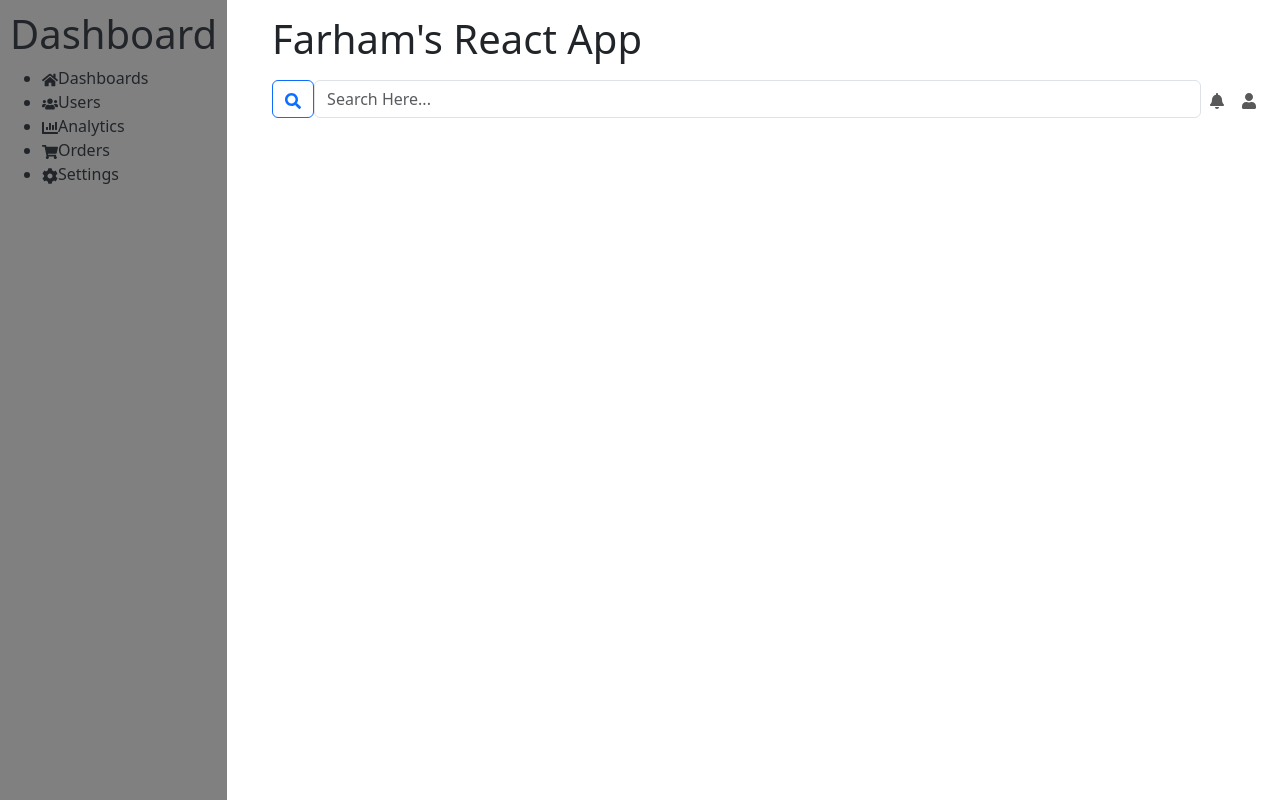
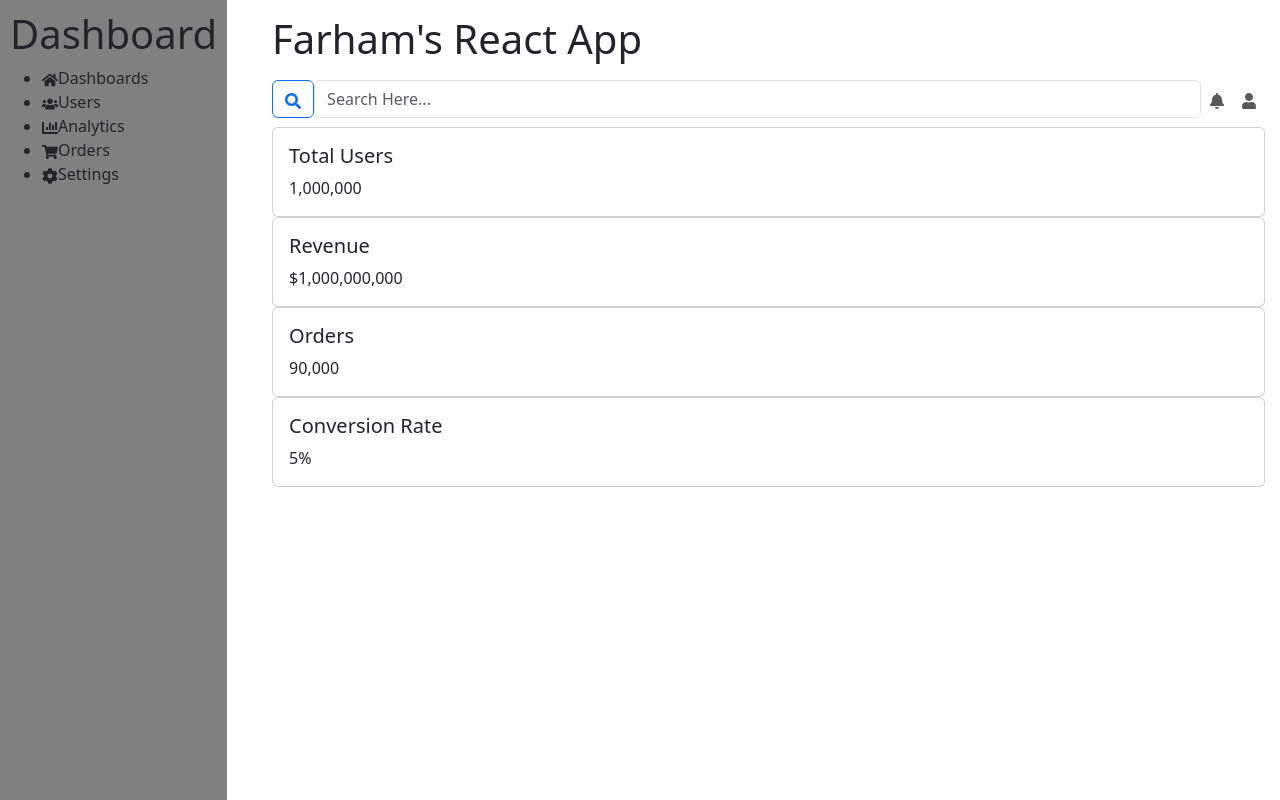
Before and after one commit to Farhamkh/homework-farham, a React (Create React App) app: page / in a window 1280 px wide. Shown: the top 800 px of the page. Built offline with nearby package versions, Linux system fonts and the light colour scheme.

Commit message:
Added basic card Widgets

```diff
--- a/src/App.js
+++ b/src/App.js
@@ -1,6 +1,6 @@
 import logo from './logo.svg';
 import './App.css';
-import {Navbar, Nav, Form, FormControl, Button} from 'react-bootstrap';
+import {Navbar, Nav, Form, FormControl, Button, Row, Col, Card} from 'react-bootstrap';
 import { FaHome, FaUser, FaCog, FaBell, FaEnvelope, FaShoppingCart, FaChartBar, FaUsers, FaSearch} from 'react-icons/fa';
 
 function App() {
@@ -36,6 +36,38 @@ function App() {
 
         </Navbar>
 
+
+
+          <Card>
+            <Card.Body>
+              <Card.Title>Total Users</Card.Title>
+              <Card.Text>1,000,000</Card.Text>
+            </Card.Body>
+          </Card>
+
+          <Card>
+            <Card.Body>
+              <Card.Title>Revenue</Card.Title>
+              <Card.Text>$1,000,000,000</Card.Text>
+            </Card.Body>
+          </Card>
+
+          <Card>
+            <Card.Body>
+              <Card.Title>Orders</Card.Title>
+              <Card.Text>90,000</Card.Text>
+            </Card.Body>
+          </Card>
+
+          <Card>
+            <Card.Body>
+              <Card.Title>Conversion Rate</Card.Title>
+              <Card.Text>5%</Card.Text>
+            </Card.Body>
+          </Card>
+
+
+
       </div>
     </div>
   );
```
